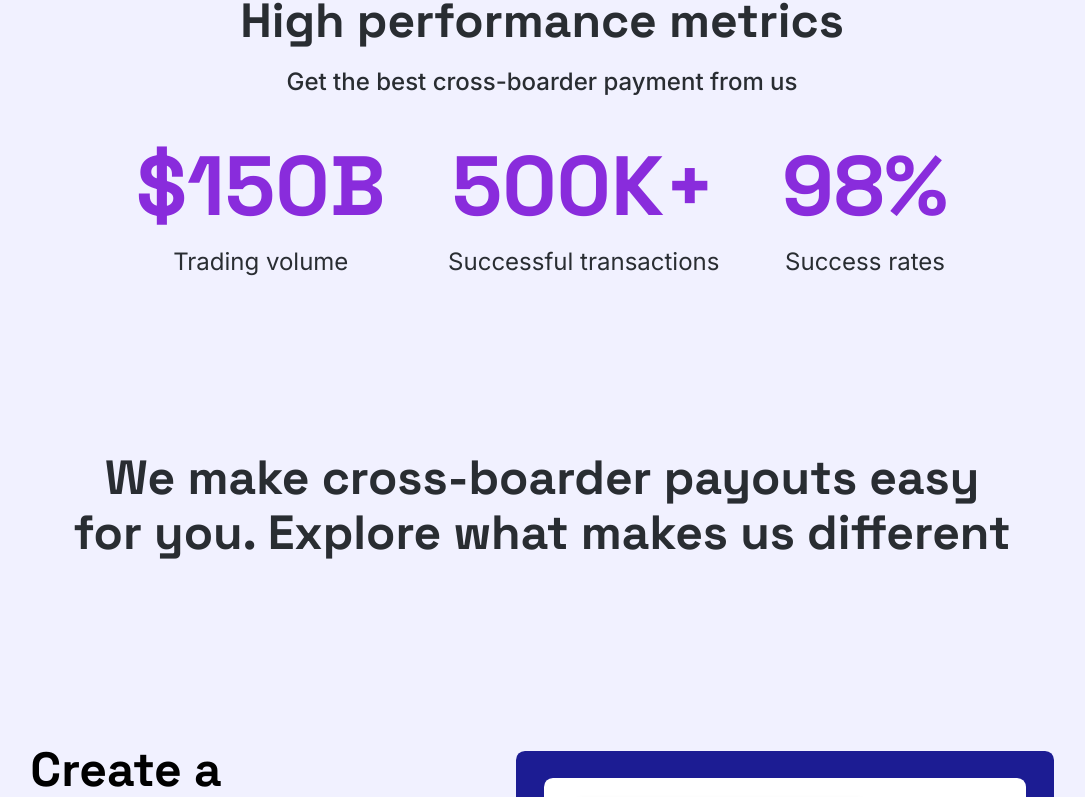
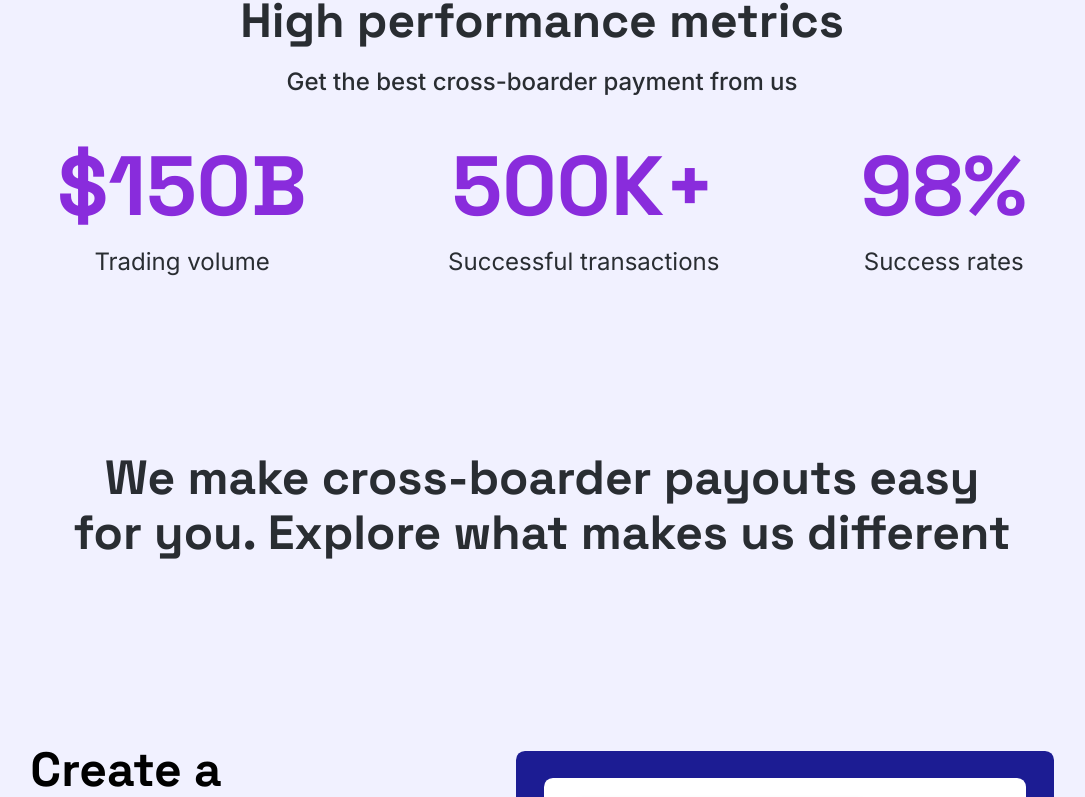
Before and after one commit to Mister-ecks/paydeal, a Next.js app: page / in a window 1280 px wide. Shown: the part 1233-2030 px from the top of the page, without its empty margins (98-1183 px from the left). Built offline with nearby package versions, Linux system fonts and the light colour scheme.

Commit message:
changed product page background color

```diff
--- a/src/components/Main/Metrics/index.tsx
+++ b/src/components/Main/Metrics/index.tsx
@@ -6,7 +6,7 @@ const Metrics = () => {
   return (
 
     <div>
-      <section className="pt-[5rem]">
+      <section className="pt-[5rem] mx-auto">
         <h1 className={`font-space text-[#292D32] font-medium text-2xl text-center md:text-5xl md:font-bold`}>
           High performance metrics
         </h1>
@@ -14,7 +14,7 @@ const Metrics = () => {
         <p className="text-sm text-center text-[#292D32] mt-[0.625rem] font-normal md:font-medium md:text-2xl md:mt-[1.313rem]">Get the best cross-boarder payment from us</p>
 
         {/* Cards */}
-        <div className="mt-[2.5rem] md:mt-[3rem] items-center flex justify-between md:mx-[14.125rem] mx-[1.5rem]">
+        <div className="mt-[2.5rem] md:mt-[3rem] flex items-center justify-center space-x-[8.063rem] mx-[1.5rem]">
             <Figures heading="$150B" desc="Trading volume"/>
             <Figures  heading="500K+" desc="Successful transactions"/>
             <Figures  heading="98%" desc="Success rates"/>
--- a/src/components/Main/Product/SecondSection/index.tsx
+++ b/src/components/Main/Product/SecondSection/index.tsx
@@ -10,7 +10,7 @@ const SecondSection = () => {
     useEffect(() => {}, []);
   return (
     <div className="flex justify-center items-center ">
-        <div className="mt-[2.188rem] md:mt-[11.625rem] overflow-hidden flex flex-col-reverse justify-center items-center md:flex-row-reverse md:justify-between md:items-center md:gap-x-[8.125rem]">
+        <div className="mt-[2.188rem] md:mt-[11.625rem] overflow-hidden flex flex-col-reverse justify-center items-center md:flex-row-reverse md:justify-center md:items-center md:gap-x-[8.125rem]">
             {/* First Text */}
             <div ref={paymentRef} className={`mt-[1.375rem] mx-[1.438rem] md:mx-0  md:mt-0  ${paymentInView ? "animate__animated animate__fadeInRight" : ""}`}>
                 <h1 className={`text-left font-space font-bold  text-base md:text-5xl`}>Invoice made for speed and scale</h1>
--- a/src/components/Main/index.tsx
+++ b/src/components/Main/index.tsx
@@ -4,7 +4,7 @@ import Product from './Product'
 
 const Main = () => {
   return (
-    <div className='md:bg-[#F1F1FF] bg-[white]'>
+    <div className='md:bg-[#F1F1FF] bg-white'>
         <Metrics/>
         <Product/>
     </div>
```
